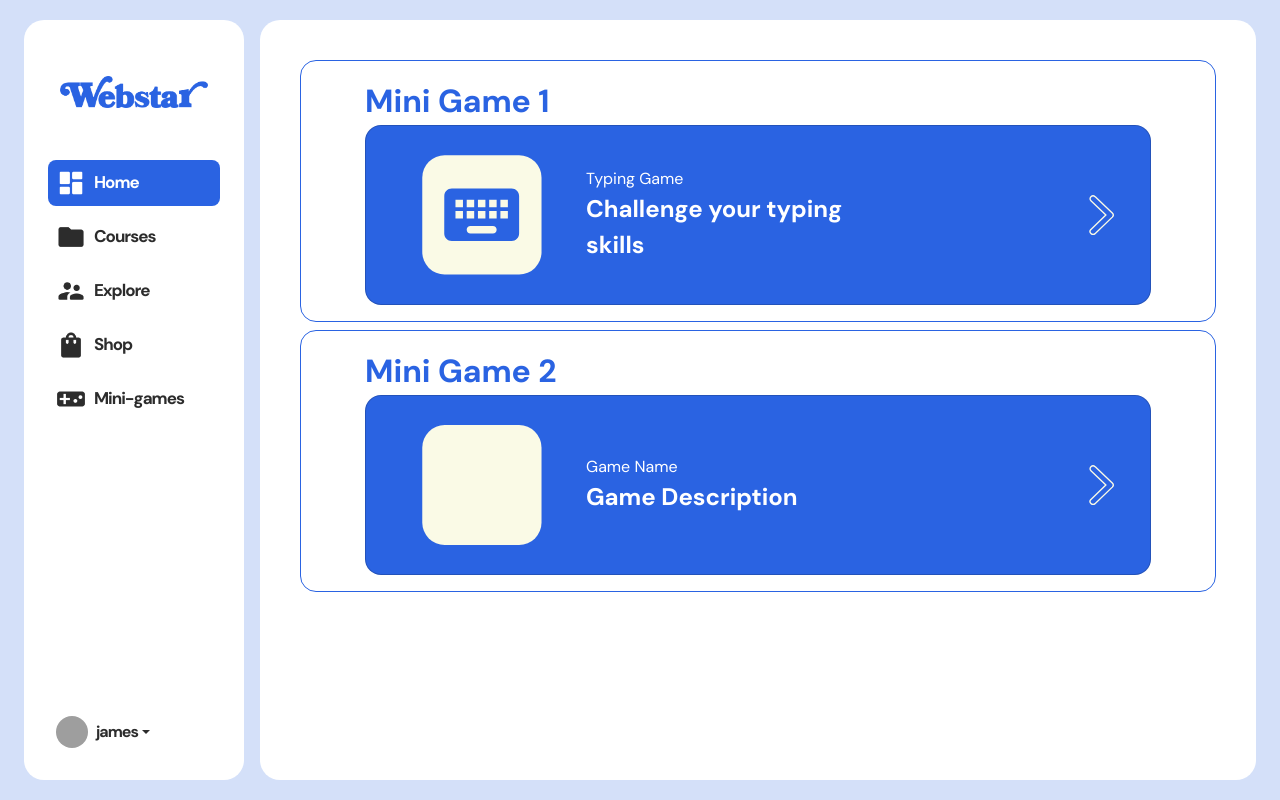
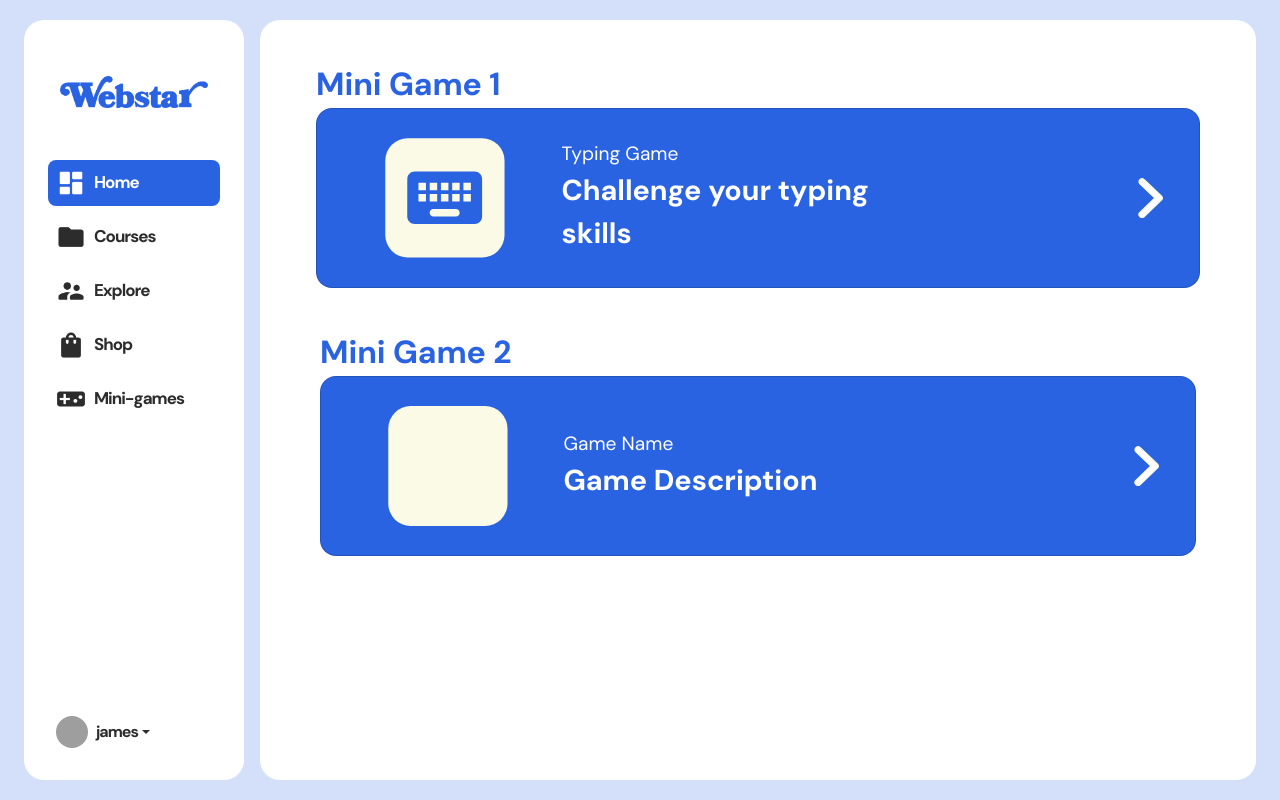
Before and after one commit to G7-WebStar/webstar.com, a PHP site: page /miniGames.php in a window 1280 px wide. Run offline with PHP 8.4, Linux system fonts and the light colour scheme; grey boxes are pictures that could not be loaded.

Commit message:
REVISIONS

```diff
--- a/miniGames.php
+++ b/miniGames.php
@@ -4,7 +4,7 @@
 <head>
     <meta charset="utf-8">
     <meta name="viewport" content="width=device-width, initial-scale=1">
-    <title>Mini Games</title>
+    <title>Webstar | Mini Games</title>
     <link href="https://cdn.jsdelivr.net/npm/bootstrap@5.3.6/dist/css/bootstrap.min.css" rel="stylesheet"
         integrity="sha384-4Q6Gf2aSP4eDXB8Miphtr37CMZZQ5oXLH2yaXMJ2w8e2ZtHTl7GptT4jmndRuHDT" crossorigin="anonymous">
     <link rel="stylesheet" href="shared/assets/css/global-styles.css">
@@ -34,14 +34,14 @@
                     <div class="col">
                         <!-- GAME ONE -->
                         <div class="row m-0 mb-2 w-100">
-                            <div class="card border-1 p-3 w-100 rounded-4 borderBlue">
+                            <div class="card border-0 w-100 rounded-4 border">
                                 <div class="cardBody">
-                                    <div class="cardTitle mx-5 d-none d-md-block">
+                                    <div class="cardTitle mx-1 d-none d-md-block">
                                         Mini Game 1
                                     </div>
                                     <div class="d-flex justify-content-center">
                                         <!-- Game Card -->
-                                        <div class="card p-4 mx-5 w-100 rounded-4 gameContainer">
+                                        <div class="card p-4 mx-1 w-100 rounded-4 gameContainer">
                                             <a href="#" class="stretched-link d-md-none position-static"></a>
                                             <div class="row w-100">
                                                 <div class="col-12 col-md-3 d-flex justify-content-center">
@@ -70,13 +70,13 @@
 
                         <!-- GAME TWO -->
                         <div class="row m-0 mb-2 w-100">
-                            <div class="card border-1 p-3 w-100 rounded-4 borderBlue">
+                            <div class="card border-0 p-3 my-3 w-100 rounded-4 border">
                                 <div class="cardBody">
-                                    <div class="cardTitle mx-5 d-none d-md-block">
+                                    <div class="cardTitle mx-1 d-none d-md-block">
                                         Mini Game 2
                                     </div>
                                     <div class="d-flex justify-content-center">
-                                        <div class="card p-4 mx-5 w-100 rounded-4 gameContainer">
+                                        <div class="card p-4 mx-1 w-100 rounded-4 gameContainer">
                                             <a href="#" class="stretched-link d-md-none position-static"></a>
                                             <div class="row w-100">
                                                 <div class="col-12 col-md-3 d-flex justify-content-center">
--- a/shared/assets/css/miniGames.css
+++ b/shared/assets/css/miniGames.css
@@ -1,7 +1,3 @@
-.borderBlue {
-        border: 2px solid var(--blue);
-    }
-
 .cardTitle {
     font-family: var(--Bold);
     font-size: 2em;
@@ -11,7 +7,7 @@
 .gameTitle {
     font-family: var(--Regular);
     color: var(--white);
-        font-size: 1em;
+    font-size: 1.2em;
 }
 
 @media (max-width: 768px) {
@@ -20,9 +16,10 @@
         text-align: center;
     }
 
-        .borderBlue{
-            margin-top: 18px;
+    .border {
+        padding-top: 50px;
     }
+
 
     .gameContainer {
         padding: 2.5em;
@@ -40,7 +37,7 @@
         padding: 1em !important;
     }
 
-        .smallImg{
+    .smallImg {
         margin-top: 30px;
     }
 }
@@ -48,7 +45,7 @@
 
 .description {
     font-family: var(--Bold);
-        font-size: 1.50em;
+    font-size: 1.5em;
 }
 
 .gameContainer {
```
Also changed, not shown: shared/assets/img/miniGamesImg/arrow.svg. Lines whose indentation alone changed are shown as unchanged.
